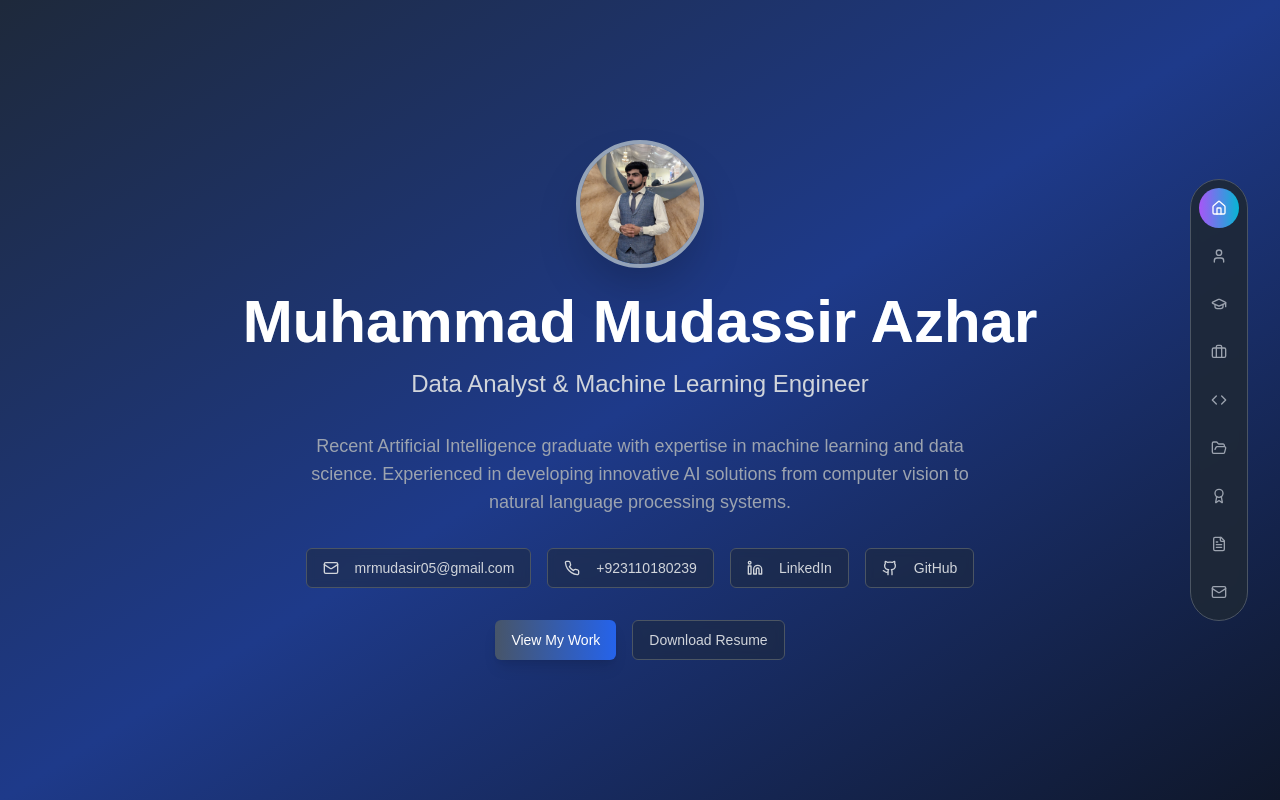
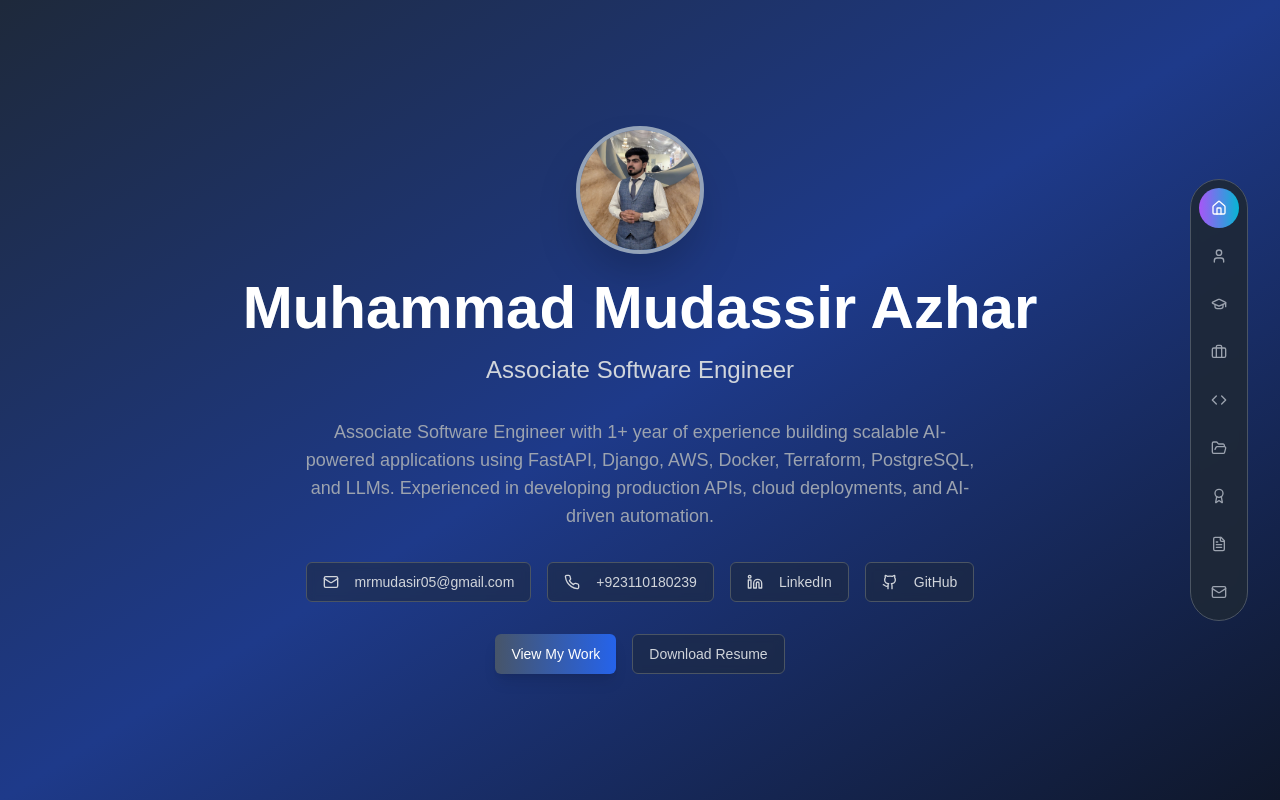
Before and after one commit to mrmudasir05/portfolio, a Next.js app: page / in a window 1280 px wide. Shown: the top 800 px of the page. Built offline with nearby package versions, Linux system fonts and the light colour scheme.

Commit message:
Change job title to Associate Software Engineer
Updated job title and description to reflect current role and experience.

```diff
--- a/components/hero.tsx
+++ b/components/hero.tsx
@@ -17,10 +17,11 @@ export function Hero() {
           <h1 className="text-5xl md:text-6xl font-bold text-white mb-4 bg-gradient-to-r from-slate-400 to-blue-400 bg-clip-text text-transparent">
             Muhammad Mudassir Azhar
           </h1>
-          <p className="text-xl md:text-2xl text-gray-300 mb-8">Data Analyst & Machine Learning Engineer</p>
+          <p className="text-xl md:text-2xl text-gray-300 mb-8">Associate Software Engineer</p>
           <p className="text-lg text-gray-400 max-w-2xl mx-auto mb-8">
-            Recent Artificial Intelligence graduate with expertise in machine learning and data science. Experienced in
-            developing innovative AI solutions from computer vision to natural language processing systems.
+            Associate Software Engineer with 1+ year of experience building scalable AI-powered applications using FastAPI,
+            Django, AWS, Docker, Terraform, PostgreSQL, and LLMs. Experienced in developing production APIs, cloud
+            deployments, and AI-driven automation.
           </p>
         </div>
 
```
